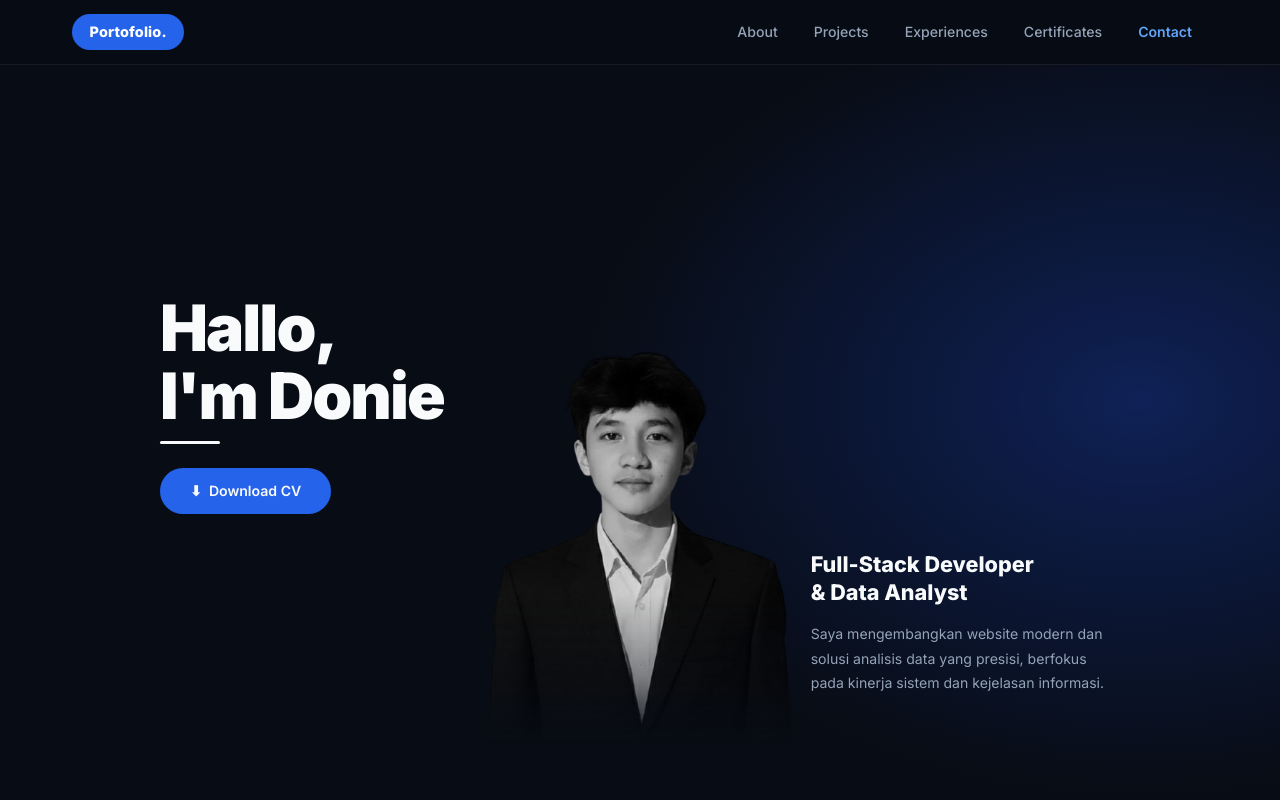
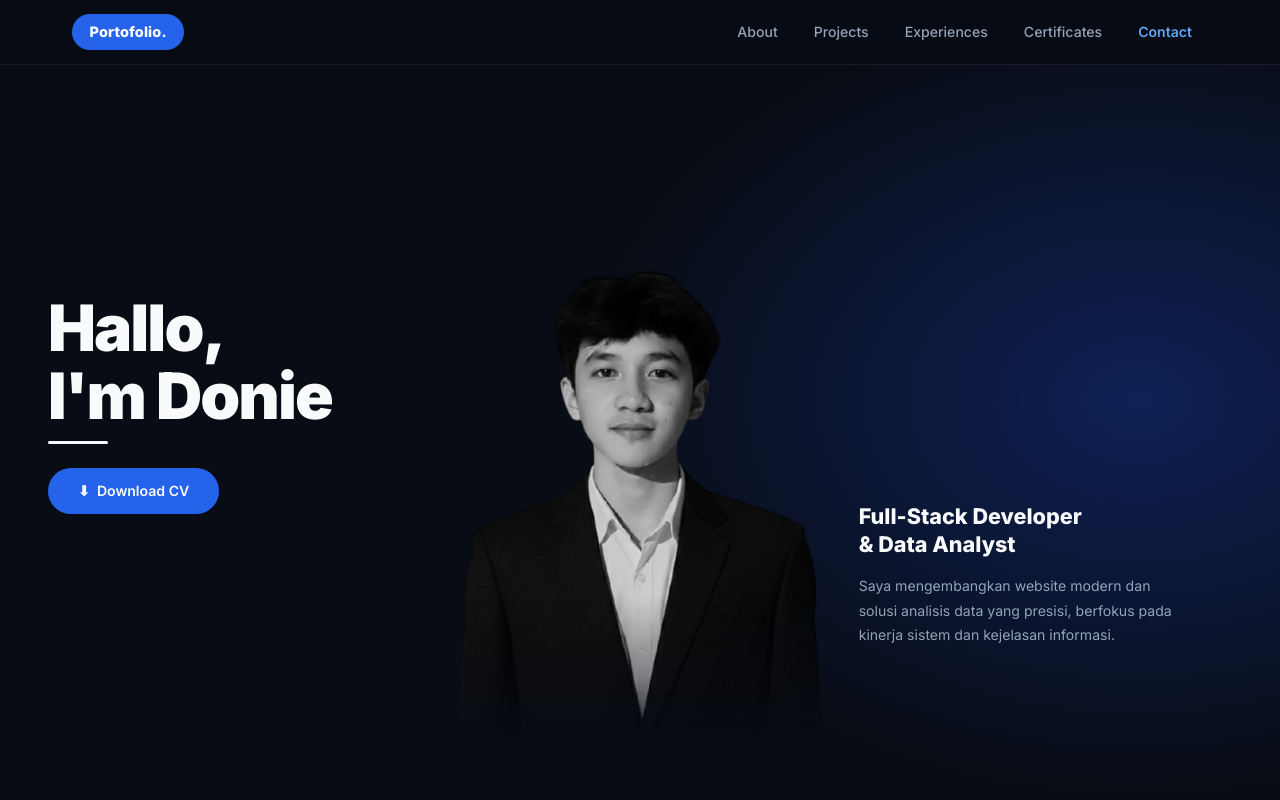
Before and after one commit to dmakapeli-prog/doni-portfolio, a Next.js app: page / in a window 1280 px wide. Shown: the top 800 px of the page. Built offline with nearby package versions, Linux system fonts and the light colour scheme.

Commit message:
UI Fix: Restore wide layout spacing and apply correct vertical alignment for Hero text

```diff
--- a/app/page.js
+++ b/app/page.js
@@ -84,7 +84,7 @@ function HeroSection() {
 
   return (
     <section id="hero" className="hero-section">
-      <div ref={ref} className="grid grid-cols-1 md:grid-cols-3 gap-2 md:gap-4 max-w-5xl mx-auto w-full min-h-[85vh] px-4 md:px-8 hero-grid">
+      <div ref={ref} className="grid grid-cols-1 md:grid-cols-3 gap-8 max-w-7xl mx-auto w-full min-h-[85vh] px-6 lg:px-12 hero-grid">
 
         {/* KIRI — Greeting + CV Button */}
         <div className="flex flex-col justify-center items-start h-full hero-left">
@@ -111,7 +111,7 @@ function HeroSection() {
         </div>
 
         {/* KANAN — Role & Description */}
-        <div className="flex flex-col justify-end items-start h-full pb-8 md:pb-12 hero-right fade-up fd3">
+        <div className="flex flex-col justify-end items-start h-full pb-16 lg:pb-24 hero-right fade-up fd3">
           <h2 className="hero-role">
             Full-Stack Developer<br />&amp; Data Analyst
           </h2>
```
